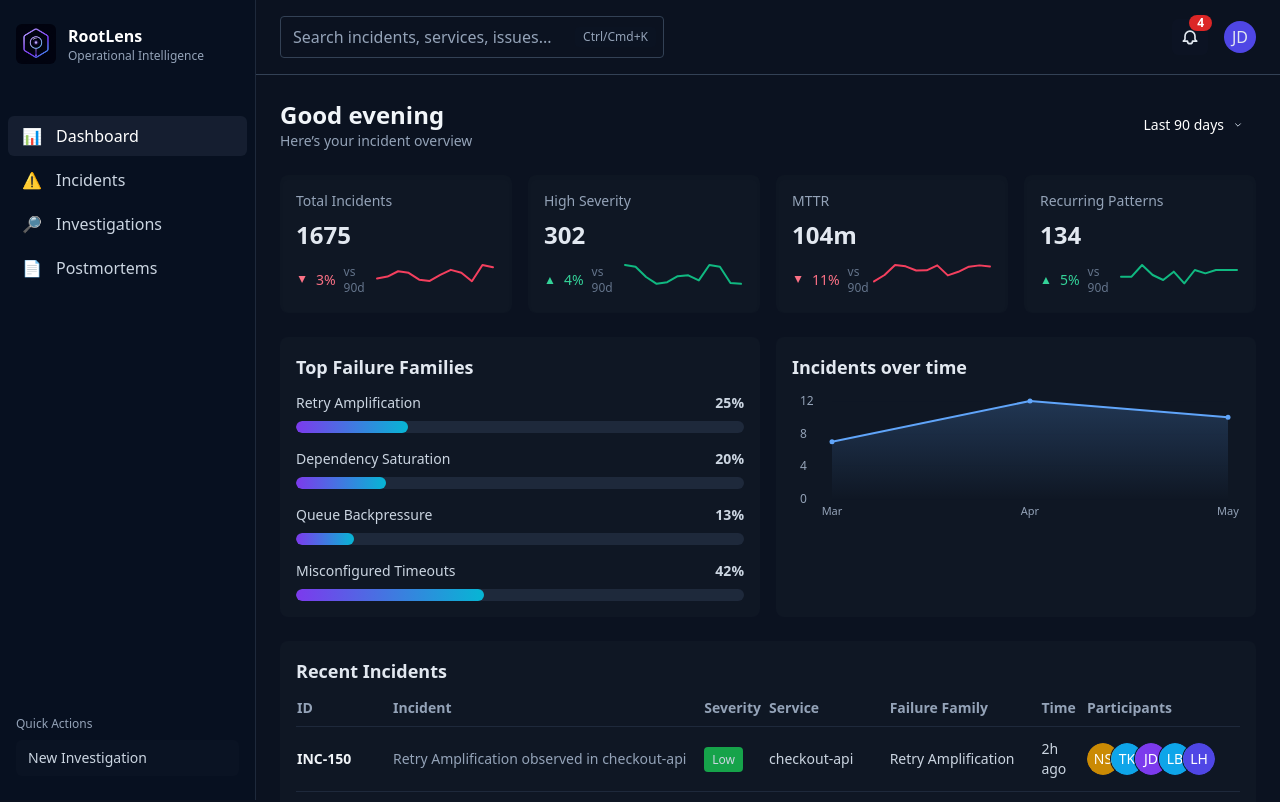
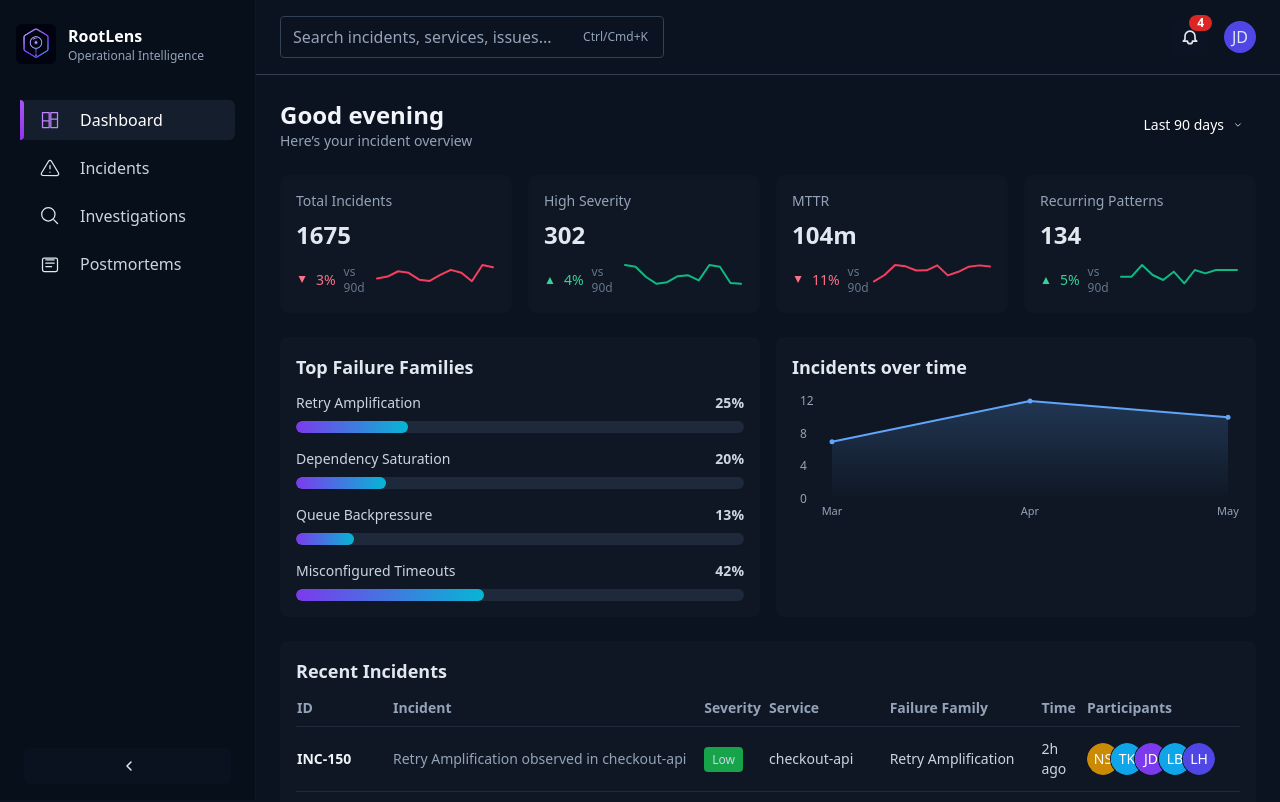
Before and after one commit to ArturLavrov/RootLens, a React (Vite) app in the folder apps/web/: page /dashboard in a window 1280 px wide. Shown: the top 802 px of the page. Built offline with nearby package versions, Linux system fonts and the light colour scheme.

Commit message:
final fixes

```diff
--- a/apps/web/src/shared/components/layout/AppShell.tsx
+++ b/apps/web/src/shared/components/layout/AppShell.tsx
@@ -4,6 +4,13 @@ import GlobalSearch from '../ui/GlobalSearch'
 
 const AppShell: React.FC<{ children: React.ReactNode }> = ({ children }) => {
   const [notifications, setNotifications] = useState<number>(0)
+  const [sidebarCollapsed, setSidebarCollapsed] = useState<boolean>(() => {
+    try {
+      const v = localStorage.getItem('sidebarCollapsed')
+      if (v !== null) return v === 'true'
+    } catch (e) {}
+    return typeof window !== 'undefined' && window.innerWidth < 768
+  })
 
   useEffect(() => {
     const t = setTimeout(() => {
@@ -11,10 +18,17 @@ const AppShell: React.FC<{ children: React.ReactNode }> = ({ children }) => {
     }, 400)
     return () => clearTimeout(t)
   }, [])
+
+  useEffect(() => {
+    try { localStorage.setItem('sidebarCollapsed', String(sidebarCollapsed)) } catch (e) {}
+  }, [sidebarCollapsed])
+
+  const toggleSidebar = () => setSidebarCollapsed((s) => !s)
+
   return (
-    <div className="min-h-screen flex bg-[#0b1220] text-slate-200">
-      <aside className="w-64">
-        <Sidebar />
+    <div className="min-h-screen flex bg-[#0b1220] text-slate-200 relative">
+      <aside className={`${sidebarCollapsed ? 'w-20' : 'w-64'} transition-all duration-200 ease-in-out`}>
+        <Sidebar collapsed={sidebarCollapsed} onToggle={toggleSidebar} />
       </aside>
 
       <div className="flex-1 flex flex-col">
--- a/apps/web/src/shared/components/layout/Sidebar.tsx
+++ b/apps/web/src/shared/components/layout/Sidebar.tsx
@@ -2,41 +2,76 @@ import React from 'react'
 import { NavLink } from 'react-router-dom'
 
 const items = [
-  { to: '/dashboard', label: 'Dashboard', icon: '📊' },
-  { to: '/incidents', label: 'Incidents', icon: '⚠️' },
-  { to: '/investigations', label: 'Investigations', icon: '🔎' },
-  { to: '/postmortems', label: 'Postmortems', icon: '📄' },
+  { to: '/dashboard', label: 'Dashboard', icon: (
+    <svg xmlns="http://www.w3.org/2000/svg" className="w-5 h-5" viewBox="0 0 24 24" fill="none" stroke="currentColor"><path strokeLinecap="round" strokeLinejoin="round" strokeWidth={1.5} d="M3 13h8V3H3v10zM13 21h8V11h-8v10zM13 3v8h8V3h-8zM3 21h8v-8H3v8z"/></svg>
+  )},
+  { to: '/incidents', label: 'Incidents', icon: (
+    <svg xmlns="http://www.w3.org/2000/svg" className="w-5 h-5" viewBox="0 0 24 24" fill="none" stroke="currentColor"><path strokeLinecap="round" strokeLinejoin="round" strokeWidth={1.5} d="M12 9v4m0 4h.01M10.29 3.86L1.82 18a2 2 0 001.71 3h16.94a2 2 0 001.71-3L13.71 3.86a2 2 0 00-3.42 0z"/></svg>
+  )},
+  { to: '/investigations', label: 'Investigations', icon: (
+    <svg xmlns="http://www.w3.org/2000/svg" className="w-5 h-5" viewBox="0 0 24 24" fill="none" stroke="currentColor"><path strokeLinecap="round" strokeLinejoin="round" strokeWidth={1.5} d="M21 21l-4.35-4.35M10 18a8 8 0 100-16 8 8 0 000 16z"/></svg>
+  )},
+  { to: '/postmortems', label: 'Postmortems', icon: (
+    <svg xmlns="http://www.w3.org/2000/svg" className="w-5 h-5" viewBox="0 0 24 24" fill="none" stroke="currentColor"><path strokeLinecap="round" strokeLinejoin="round" strokeWidth={1.5} d="M7 7h10M7 11h10M7 15h7M5 21h14a2 2 0 002-2V7a2 2 0 00-2-2H5a2 2 0 00-2 2v12a2 2 0 002 2z"/></svg>
+  )},
 ]
 
-export default function Sidebar() {
+export default function Sidebar({ collapsed, onToggle }: { collapsed?: boolean; onToggle?: () => void }) {
   return (
-    <div className="h-screen sticky top-0 bg-[#071020] border-r border-slate-800 text-slate-300 flex flex-col">
-      <div className="px-4 py-6 flex items-center gap-3">
-      <img src="/assets/img/logo.png" alt="RootLence logo" className="h-10 w-10 rounded-md object-cover" />
-        <div>
-          <div className="text-white font-semibold">RootLens</div>
-          <div className="text-xs text-slate-400">Operational Intelligence</div>
+    <div className={`h-screen sticky top-0 bg-[#07101a] border-r border-slate-900 text-slate-300 flex flex-col transition-all duration-200 ease-in-out ${collapsed ? 'px-2' : 'px-4'}`}>
+
+      {/* Logo */}
+      <div className={`py-6 flex items-center gap-3 ${collapsed ? 'justify-center' : ''}`}>
+        <div className={`flex items-center ${collapsed ? '' : 'gap-3'}`}>
+          <div className="h-10 w-10 rounded-md bg-gradient-to-br from-purple-700 to-purple-500 flex items-center justify-center overflow-hidden">
+            <img src="/assets/img/logo.png" alt="RootLens logo" className="h-10 w-10 object-cover" />
+          </div>
+          {!collapsed && (
+            <div>
+              <div className="text-white font-semibold">RootLens</div>
+              <div className="text-xs text-slate-400">Operational Intelligence</div>
+            </div>
+          )}
         </div>
       </div>
 
-      <nav className="mt-6 px-2 flex-1">
+      {/* Main menu */}
+      <nav className="mt-2 px-1 flex-1">
         {items.map((it) => (
-          <NavLink
-            key={it.to}
-            to={it.to}
-            className={({ isActive }) =>
-              `flex items-center gap-3 w-full px-3 py-2 rounded-md my-1 hover:bg-slate-800/50 ${isActive ? 'bg-slate-800/60 text-white' : 'text-slate-300'}`
-            }
-          >
-            <span className="w-6 text-center">{it.icon}</span>
-            <span>{it.label}</span>
+          <NavLink key={it.to} to={it.to} end>
+            {({ isActive }) => (
+              <div className={`relative flex items-center w-full ${collapsed ? 'justify-center' : ''}`}>
+                {isActive && !collapsed && (
+                  <span className="absolute left-0 h-10 w-1 rounded-r-md bg-gradient-to-b from-purple-500 to-purple-600" />
+                )}
+
+                <div className={`flex items-center gap-3 w-full h-10 px-3 my-1 rounded-md transition-colors duration-150 ${isActive ? 'bg-slate-800/60 text-white' : 'text-slate-300 hover:bg-slate-800/40'} ${collapsed ? 'px-0' : ''}`} title={it.label}>
+                  <div className={`flex items-center justify-center ${isActive ? 'text-purple-400' : 'text-slate-200'} rounded-md p-2 ${collapsed ? 'p-0' : ''}`}>
+                    {it.icon}
+                  </div>
+                  {!collapsed && <div className="flex-1">{it.label}</div>}
+
+                  {!collapsed && (
+                    <div className="text-slate-500 text-sm">&nbsp;</div>
+                  )}
+                </div>
+              </div>
+            )}
           </NavLink>
         ))}
       </nav>
 
-      <div className="px-4 pb-6">
-        <div className="text-xs text-slate-400 mb-2">Quick Actions</div>
-        <button className="w-full text-left px-3 py-2 bg-slate-900/40 rounded-md text-sm">New Investigation</button>
+
+
+      {/* Toggle */}
+      <div className="px-2 pb-4 mt-4">
+        <button onClick={onToggle} aria-label="Toggle sidebar" className="w-full flex items-center justify-center p-2 rounded-md bg-slate-900/30 hover:bg-slate-900/50">
+          {collapsed ? (
+            <svg xmlns="http://www.w3.org/2000/svg" className="w-5 h-5 text-slate-200" viewBox="0 0 20 20" fill="none" stroke="currentColor"><path strokeLinecap="round" strokeLinejoin="round" strokeWidth={1.5} d="M7 6l4 4-4 4"/></svg>
+          ) : (
+            <svg xmlns="http://www.w3.org/2000/svg" className="w-5 h-5 text-slate-200" viewBox="0 0 20 20" fill="none" stroke="currentColor"><path strokeLinecap="round" strokeLinejoin="round" strokeWidth={1.5} d="M13 6l-4 4 4 4"/></svg>
+          )}
+        </button>
       </div>
     </div>
   )
```
